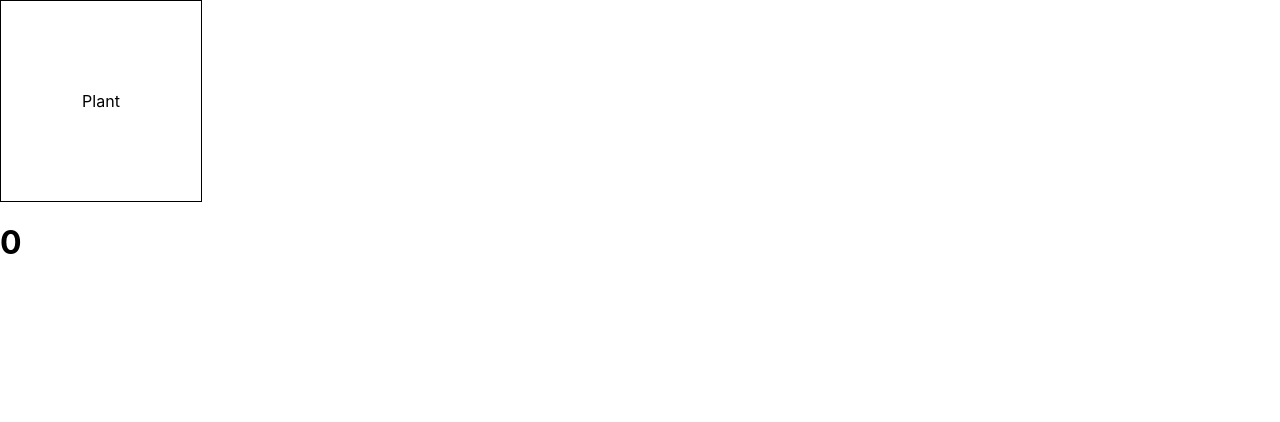
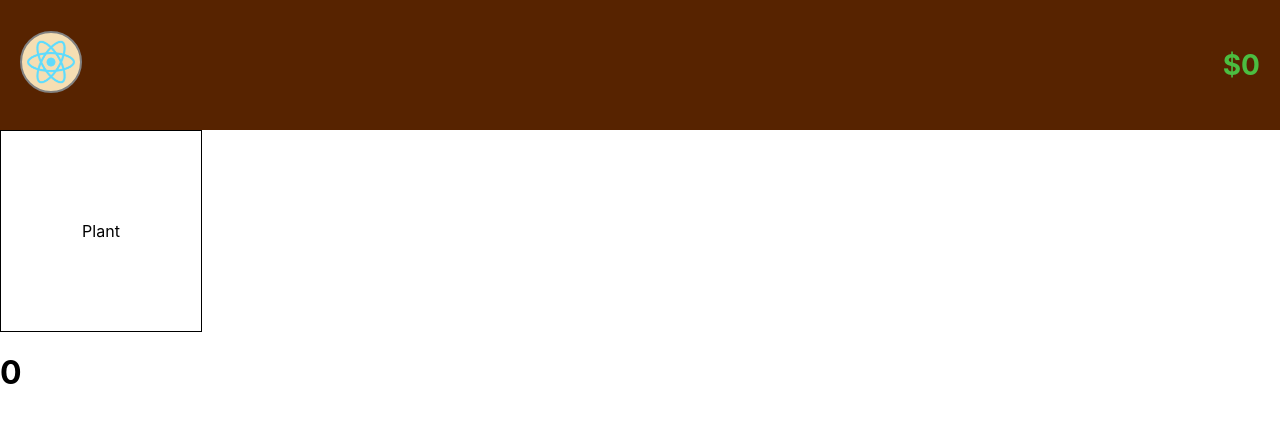
Before and after one commit to Cookie2D/Farm, a React (Create React App) app: page / in a window 1280 px wide. Shown: the top 422 px of the page. Built offline with nearby package versions, Linux system fonts and the light colour scheme.

Commit message:
add header template

```diff
--- a/src/App.jsx
+++ b/src/App.jsx
@@ -2,6 +2,7 @@ import React from 'react';
 
 import Field from './components/Field/Field';
 import { useSelector } from 'react-redux';
+import Header from './components/header/Header';
 
 const App = () => {
   const { fields } = useSelector(state => state.area);
@@ -9,6 +10,7 @@ const App = () => {
 
   return (
     <div className="container">
+      <Header />
       {fields.map(field => (
         <Field key={field.id} field={field} />
       ))}
--- /dev/null
+++ b/src/components/header/Header.jsx
@@ -0,0 +1,17 @@
+import React from 'react';
+import { useSelector } from 'react-redux';
+import styles from './header.module.css';
+import logo from '../../assets/logo192.png';
+
+export default function Header() {
+  const storage = useSelector(state => state.storage);
+  console.log(storage, 'storage');
+  return (
+    <div className={styles.header}>
+      <div>
+        <img src={logo} alt="logo" className={styles.logo} />
+      </div>
+      <p className={styles.money}>${storage.money}</p>
+    </div>
+  );
+}
--- /dev/null
+++ b/src/components/header/header.module.css
@@ -0,0 +1,24 @@
+.header {
+  display: flex;
+  justify-content: space-between;
+
+  padding: 20px;
+  font-size: 28px;
+  font-weight: bold;
+
+  background-color: #572300;
+  align-items: center;
+}
+
+.money {
+  color: #4bbe41;
+}
+
+.logo {
+  border-radius: 50%;
+  border: 2px solid rgb(129, 129, 129);
+  background-color: wheat;
+  padding: 4px;
+  width: 50px;
+  height: 50px;
+}
--- a/src/store/slices/storage.js
+++ b/src/store/slices/storage.js
@@ -6,6 +6,7 @@ export const storageSlice = createSlice({
     wheat: 0,
     carrot: 0,
     rice: 0,
+    money: 0,
   },
   reducers: {
     append: (state, action) => {
```
Also changed, not shown: src/assets/logo192.png (added).
